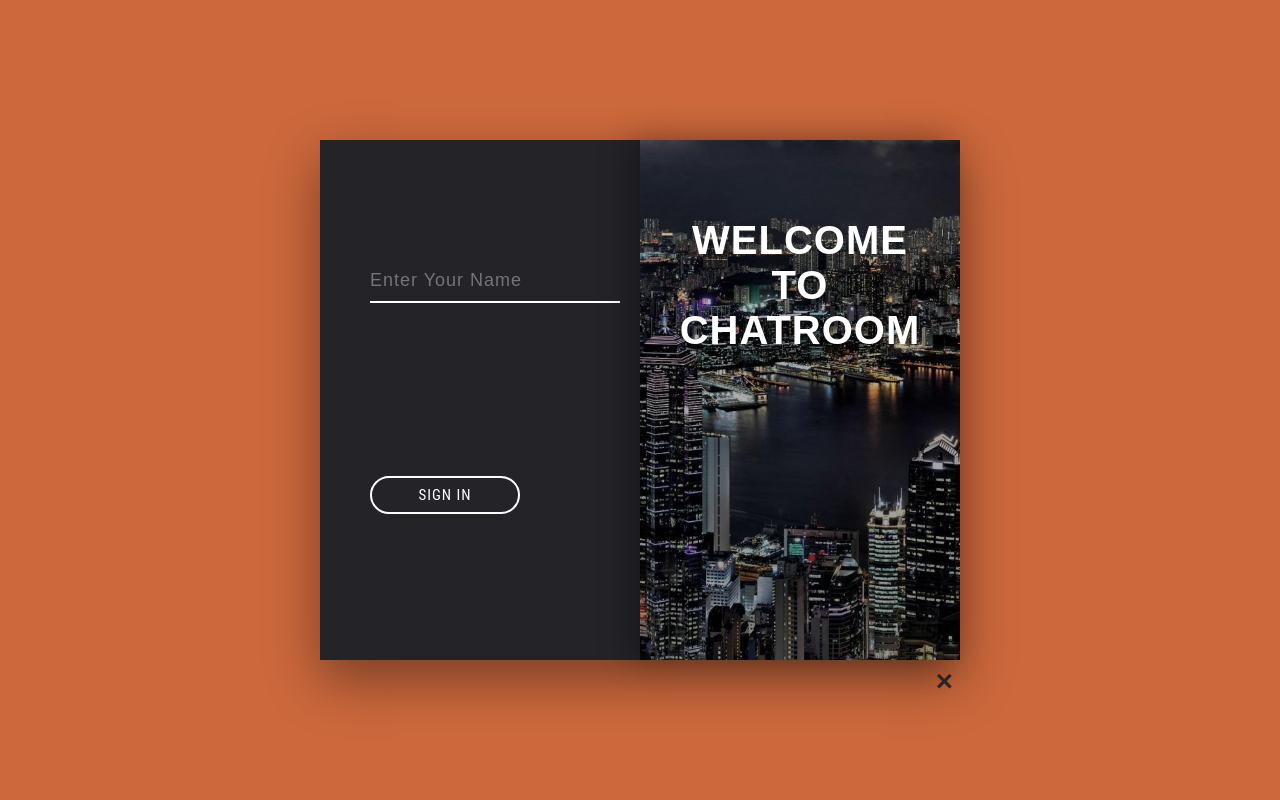
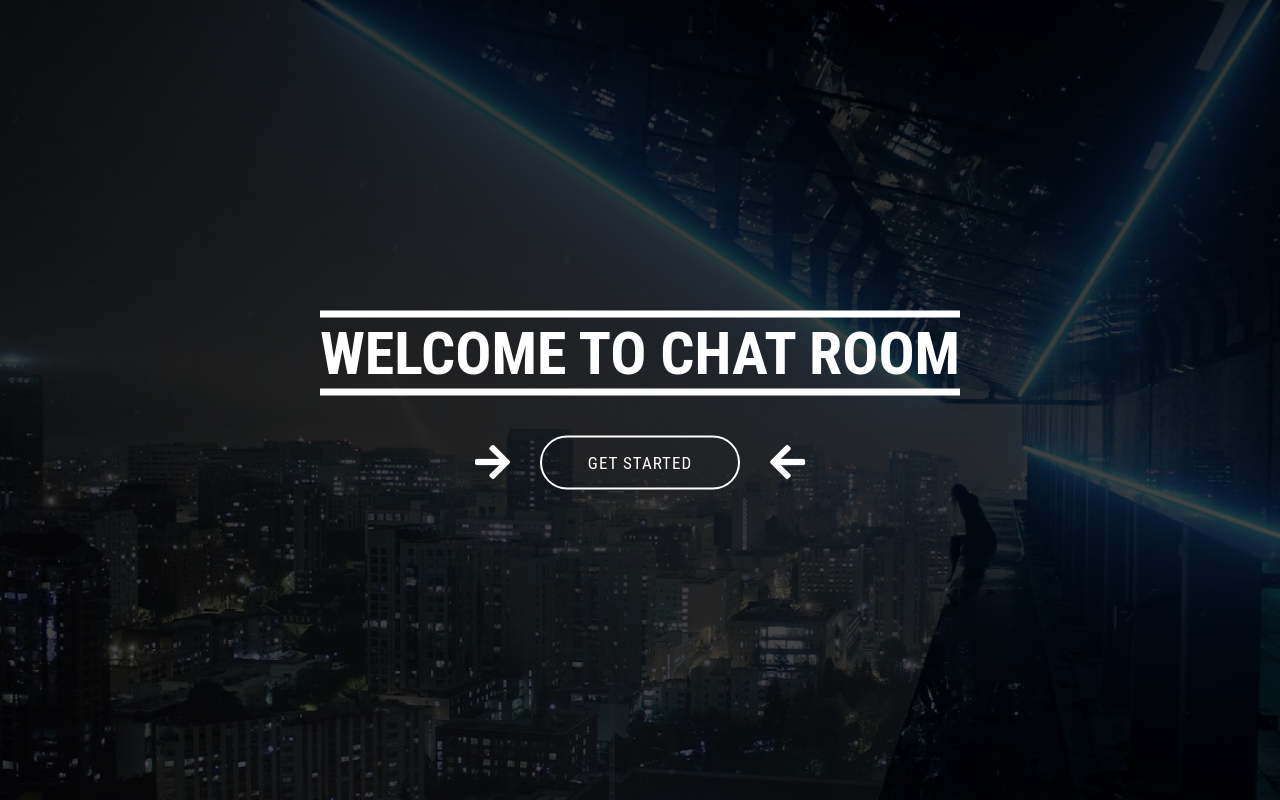
Before and after one commit to gokul-sarath07/Online-Chat-App, a Flask app: page / in a window 1280 px wide. Run offline with Flask 2, Linux system fonts and the light colour scheme; some web fonts are replaced.

Commit message:
Banner-Form JavaScript Done

```diff
--- a/static/banner_login.css
+++ b/static/banner_login.css
@@ -7,9 +7,7 @@
 .container {
   width: 100%;
   height: 100vh;  /* 100% of the viewport height */
-  /* background: linear-gradient(rgba(0, 0, 0, .8), rgba(0, 0, 0, .7)),
-              url(images/bg1.jpg) center no-repeat; */
-  background-color: #cc683c;
+  background: linear-gradient(rgba(0, 0, 0, .8), rgba(0, 0, 0, .7)), url("images/bg1.jpg") center no-repeat;
   background-size: cover; /* Makes background full screen */
 }
 
@@ -26,7 +24,6 @@
   flex-direction: column; /* Choose direction of flex */
   justify-content: center; /* centers content based on main axis (here y-axis)*/
   align-items: center; /* centers items based on the opposite of main axis (here x-axis)*/
-  display: none;
 }
 
 .banner-heading {
@@ -109,6 +106,9 @@
   left: 50%;
   transform: translate(-50%, -50%);
   box-shadow: 0 20px 50px rgba(0, 0, 0, .4);
+  opacity: 0;
+  visibility: hidden;
+  transition: opacity 1s;
 }
 
 .sign-up-form {
@@ -153,6 +153,11 @@
   cursor: pointer;
   position: absolute;
   bottom: 28%;
+  transition: transform .3s;
+}
+
+.sign-up-form button:hover {
+  transform: translateY(-2px);
 }
 
 .header {
--- /dev/null
+++ b/static/banner_login.js
@@ -0,0 +1,17 @@
+// Banner to Form
+document.querySelector('.banner-btn').addEventListener(
+  'click', () => {
+    document.querySelector('.banner').style.display = 'none';
+    document.querySelector('.form-container').style.cssText = 'opacity: 1; visibility: visible';
+    document.querySelector('.container').style.background = '#cc683c';
+  }
+);
+
+// Form to Banner
+document.querySelector('.x-btn').addEventListener(
+  'click', () => {
+    document.querySelector('.banner').style.display = 'flex';
+    document.querySelector('.form-container').style.cssText = 'opacity: 0; visibility: hidden';
+    document.querySelector('.container').style.cssText = 'background: linear-gradient(rgba(0, 0, 0, .8),rgba(0, 0, 0, 0.7)), url("images/bg1.jpg?t=" + new Date().getTime()) center no-repeat; background-size: cover';
+  }
+);
--- a/templates/base.html
+++ b/templates/base.html
@@ -19,6 +19,7 @@
 
     {% block body %} {% endblock %}
 
+    <script type="text/javascript" src="{{ url_for('static', filename='banner_login.js') }}"></script>
     <script type="text/javascript" src="{{ url_for('static', filename='index.js') }}"></script>
   </body>
 </html>
```
